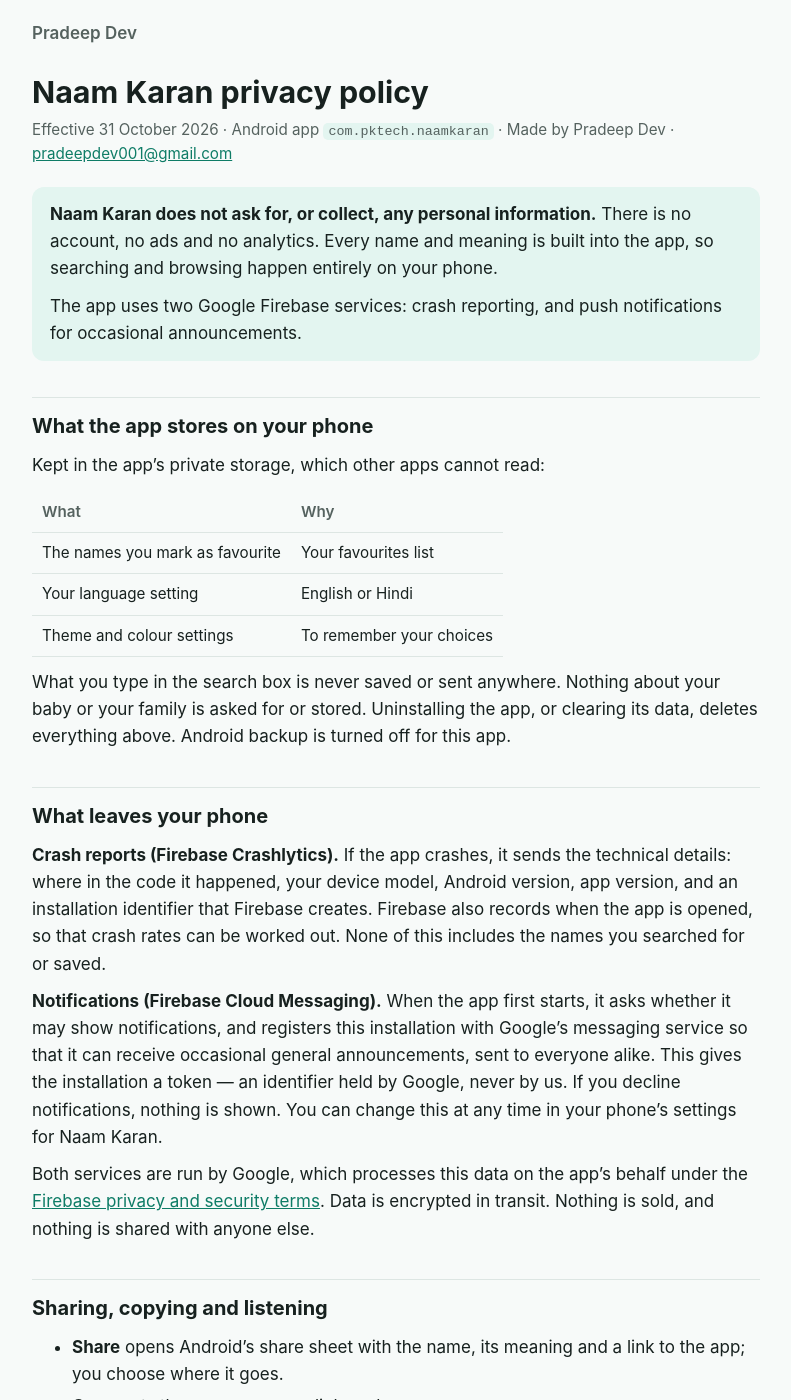
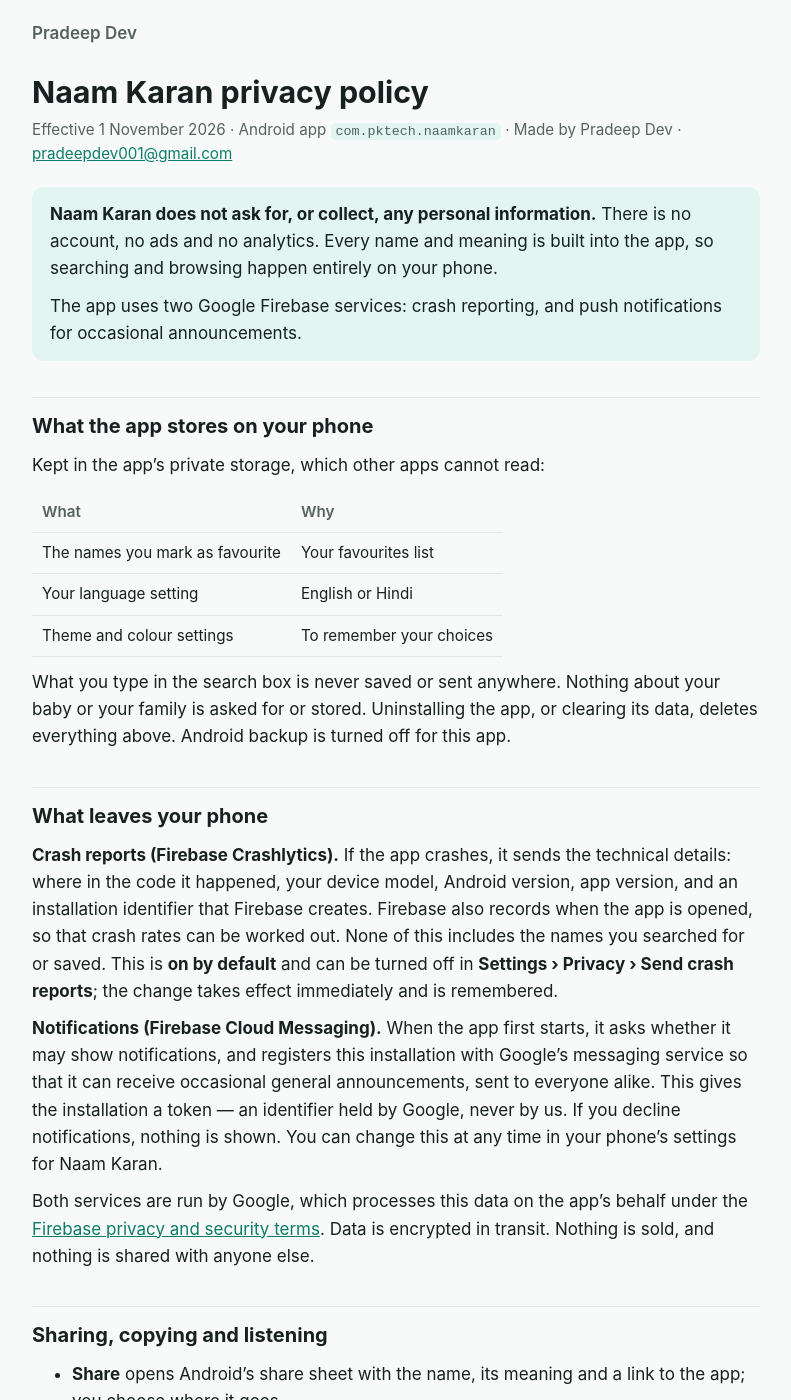
Before and after one commit to pradeepdev001/pradeepdev001.github.io, a Jekyll site: the page built from naamkaran/privacy.md, in a window 1280 px wide and 1400 px high. Shown: the whole window, without its empty margins (244-1035 px from the left). Built offline with Jekyll 4.4.1, drawn with Linux system fonts in a browser that asks for light colours.

Commit message:
first commit

```diff
--- a/naamkaran/privacy.md
+++ b/naamkaran/privacy.md
@@ -7,7 +7,7 @@ permalink: /naamkaran/privacy/
 
 # Naam Karan privacy policy
 
-<p class="meta">Effective 31 October 2026 · Android app <code>com.pktech.naamkaran</code> · Made by Pradeep Dev · <a href="mailto:pradeepdev001@gmail.com">pradeepdev001@gmail.com</a></p>
+<p class="meta">Effective 1 November 2026 · Android app <code>com.pktech.naamkaran</code> · Made by Pradeep Dev · <a href="mailto:pradeepdev001@gmail.com">pradeepdev001@gmail.com</a></p>
 
 > **Naam Karan does not ask for, or collect, any personal information.** There is
 > no account, no ads and no analytics. Every name and meaning is built into the
@@ -37,7 +37,9 @@ this app.
 technical details: where in the code it happened, your device model, Android
 version, app version, and an installation identifier that Firebase creates.
 Firebase also records when the app is opened, so that crash rates can be worked
-out. None of this includes the names you searched for or saved.
+out. None of this includes the names you searched for or saved. This is **on by
+default** and can be turned off in **Settings › Privacy › Send crash reports**;
+the change takes effect immediately and is remembered.
 
 **Notifications (Firebase Cloud Messaging).** When the app first starts, it asks
 whether it may show notifications, and registers this installation with Google's
```
